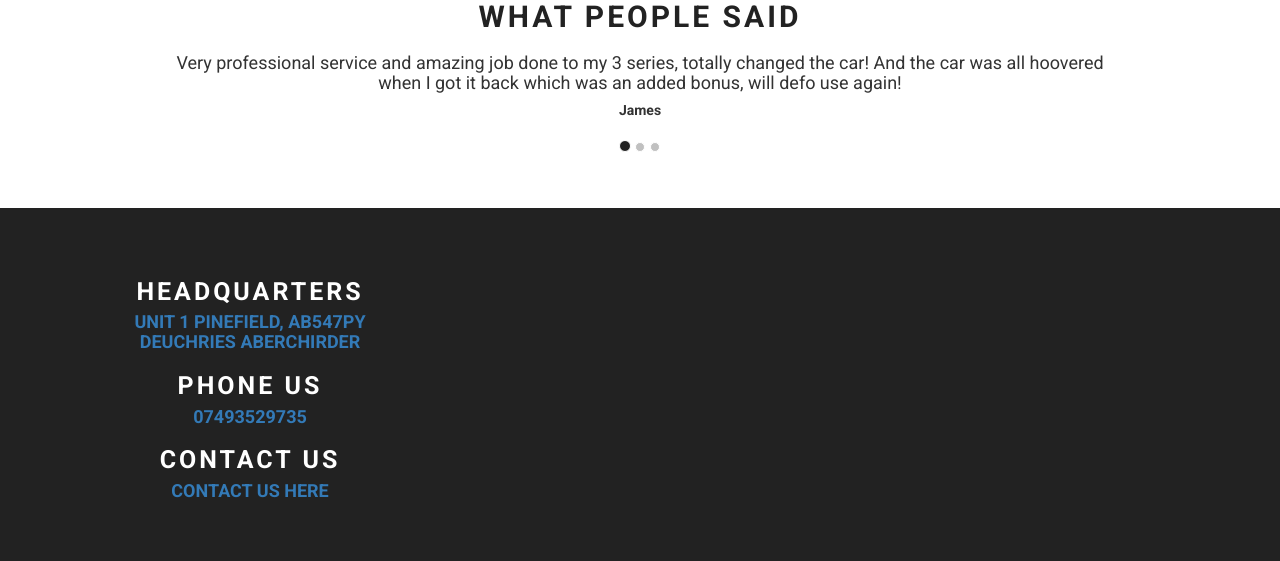
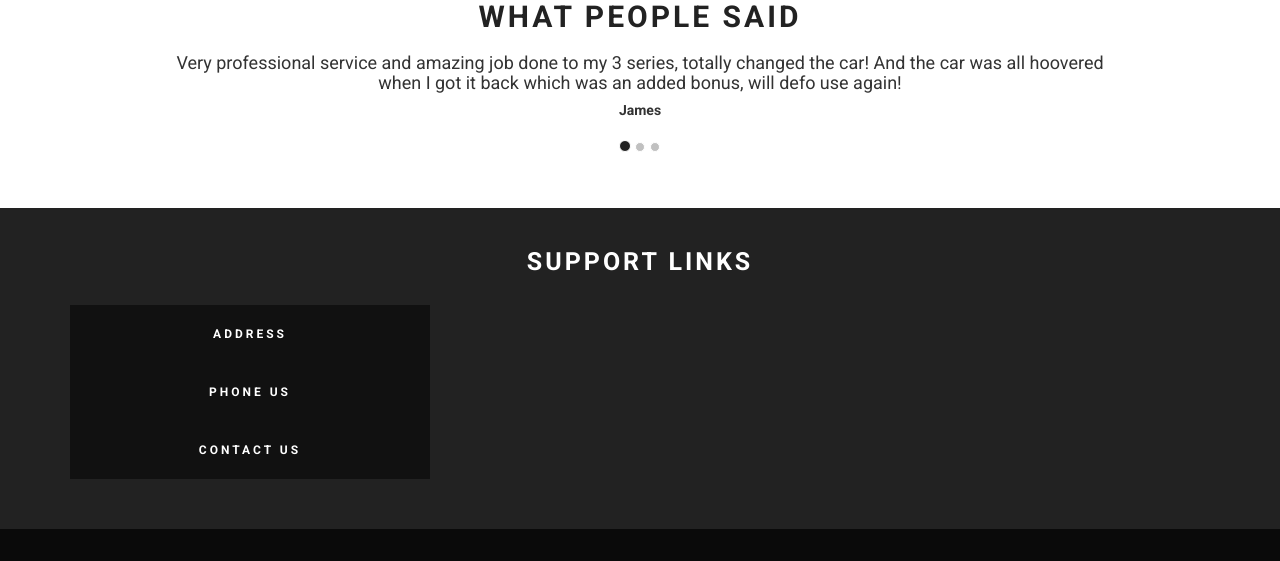
Before and after one commit to RichardEarsman/pr3stigetinting, a PHP site: page /New/index.html in a window 1280 px wide. Shown: the part 870-1431 px from the top of the page. After the commit the page ends 1399 px from the top, so only its background shows below. Run offline with PHP 8.4, Linux system fonts and the light colour scheme.

Commit message:
Update #5

```diff
--- a/New/css/main.css
+++ b/New/css/main.css
@@ -357,6 +357,28 @@
     background-color: rgba(0,0,0,0.8);
 }
 
+.btn-address {
+    padding: 20px 30px;
+    border-radius: 0px;
+    background-color: rgba(0,0,0,0.5);
+    letter-spacing: 3px;
+    font-weight: 700;
+    margin-right: 5px;
+    color: #fff;
+    border: none;
+    transition: all 0.5s ease;
+    -webkit-transition: all 0.5s ease;
+    -moz-transition: all 0.5s ease;
+}
+
+.btn-address:hover,
+.btn-address:focus,
+.btn-address:active {
+    color: #fff;
+    margin-right: 5px;
+    background-color: rgba(0,0,0,0.8);
+}
+
 .btn-contact {
     padding: 10px 30px;
     border-radius: 5px;
@@ -440,7 +462,7 @@
     display: table;
     position: relative;
     width: 100%;
-    padding-top: 50px;
+    padding-top: 20px;
     padding-bottom: 50px;
     background-color: #222;
     color: #fff;
@@ -448,9 +470,9 @@
 
 .phone-text {
     font-size: 25px;
+    margin-bottom: 30px;
     letter-spacing: 3px;
     font-weight: 700;
-    margin-bottom: -3px;
     color: #fff;
 }
 
--- a/New/index.html
+++ b/New/index.html
@@ -138,27 +138,76 @@
       <div class="text-container">
       <div class="container">
 
+        <h2 class="phone-text">SUPPORT LINKS</h2>
+
         <div class="row">
 
           <div class="col-md-4">
-            <h2 class="phone-text">HEADQUARTERS</h2>
-            <a class="phone-no"><h4><strong>Unit 1 Pinefield, AB547PY<br>Deuchries
-            Aberchirder</strong></h4></a>
+
+            <button type="button" class="btn btn-sm btn-address" style="width: 100%;" data-toggle="modal" data-target="#myModal">ADDRESS</button>
+
+            <!-- Modal -->
+            <div class="modal fade" id="myModal" tabindex="-1" role="dialog" aria-labelledby="myModalLabel">
+              <div class="modal-dialog" role="document">
+                <div class="modal-content">
+                  <div class="modal-header">
+                    <button type="button" class="close" data-dismiss="modal" aria-label="Close"><span aria-hidden="true">&times;</span></button>
+                    <h4 class="modal-title" id="myModalLabel" style="letter-spacing: 3px; font-weight: 700;">WHERE TO FIND US</h4>
+                  </div>
+                  <div class="modal-body phone-no">
+                    <h5><strong>UNIT 1 PINEFIELD, AB547PY<br>DEUCHRIES ABERCHIRDER</strong></h5>
+                  </div>
+                  <div class="modal-footer">
+                  </div>
+                </div>
+              </div>
+            </div>
           </div>
 
           <div class="col-md-4">
-            <h2 class="phone-text">PHONE US</h2>
-            <a class="phone-no"><h4><strong>07493529735</strong></h4></a>
+
+            <button type="button" class="btn btn-sm btn-address" style="width: 100%;" data-toggle="modal" data-target="#myModal">PHONE US</button>
+
+            <!-- Modal -->
+            <div class="modal fade" id="myModal" tabindex="-1" role="dialog" aria-labelledby="myModalLabel">
+              <div class="modal-dialog" role="document">
+                <div class="modal-content">
+                  <div class="modal-header">
+                    <button type="button" class="close" data-dismiss="modal" aria-label="Close"><span aria-hidden="true">&times;</span></button>
+                    <h4 class="modal-title" id="myModalLabel" style="letter-spacing: 3px; font-weight: 700;">WHERE TO FIND US</h4>
+                  </div>
+                  <div class="modal-body phone-no">
+                    <h5><strong>UNIT 1 PINEFIELD, AB547PY<br>DEUCHRIES ABERCHIRDER</strong></h5>
+                  </div>
+                  <div class="modal-footer">
+                  </div>
+                </div>
+              </div>
+            </div>
           </div>
 
           <div class="col-md-4">
-            <h2 class="phone-text">CONTACT US</h2>
-            <a class="phone-no"><h4><strong>Contact us here</strong></h4></a>
+
+            <button type="button" class="btn btn-sm btn-address" style="width: 100%;" data-toggle="modal" data-target="#myModal">CONTACT US</button>
+
+            <!-- Modal -->
+            <div class="modal fade" id="myModal" tabindex="-1" role="dialog" aria-labelledby="myModalLabel">
+              <div class="modal-dialog" role="document">
+                <div class="modal-content">
+                  <div class="modal-header">
+                    <button type="button" class="close" data-dismiss="modal" aria-label="Close"><span aria-hidden="true">&times;</span></button>
+                    <h4 class="modal-title" id="myModalLabel" style="letter-spacing: 3px; font-weight: 700;">WHERE TO FIND US</h4>
+                  </div>
+                  <div class="modal-body phone-no">
+                    <h5><strong>UNIT 1 PINEFIELD, AB547PY<br>DEUCHRIES ABERCHIRDER</strong></h5>
+                  </div>
+                  <div class="modal-footer">
+                  </div>
+                </div>
+              </div>
+            </div>
           </div>
-
         </div>
-
-      </div>
     </header>
 
 
```
Also changed, not shown: other parts of New/css/main.css (+54 -0 lines).
